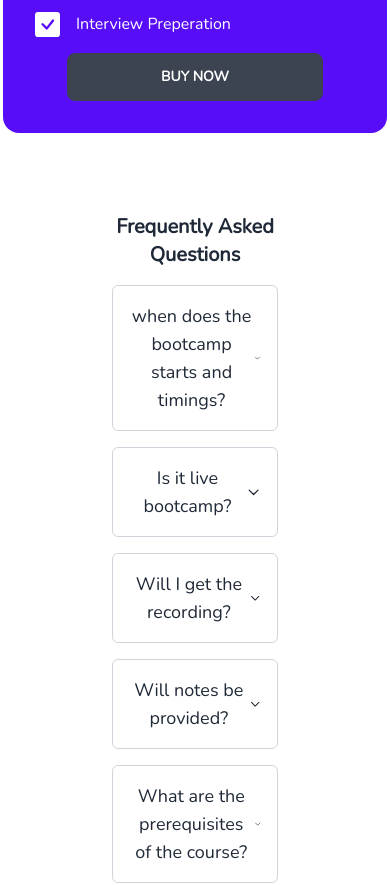
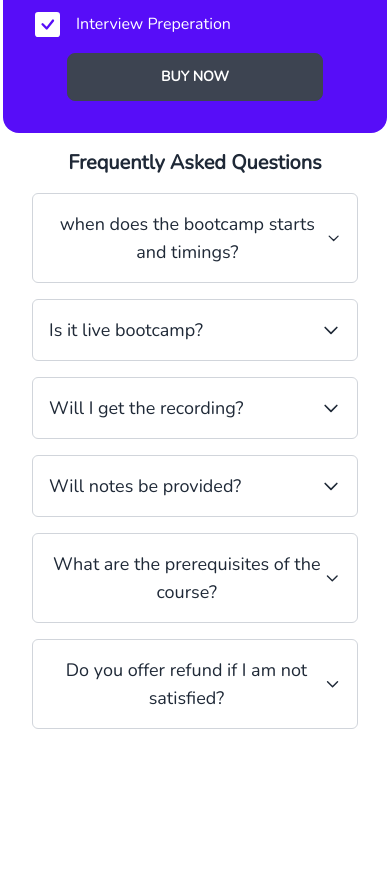
Before and after one commit to grewal25/devSkillMasters, a Next.js app: page / in a window 390 px wide. Shown: the part 4940-5825 px from the top of the page. After the commit the page ends 5685 px from the top, so only its background shows below. Built offline with nearby package versions, Linux system fonts and the light colour scheme.

Commit message:
fix style

```diff
--- a/src/app/components/fandq.tsx
+++ b/src/app/components/fandq.tsx
@@ -37,7 +37,7 @@ export default function FandQ() {
   ];
 
   return (
-    <div className="p-20">
+    <div className="pt-4 lg:p-20">
       <h2 className="text-center font-bold text-xl">
         Frequently Asked Questions
       </h2>
```
